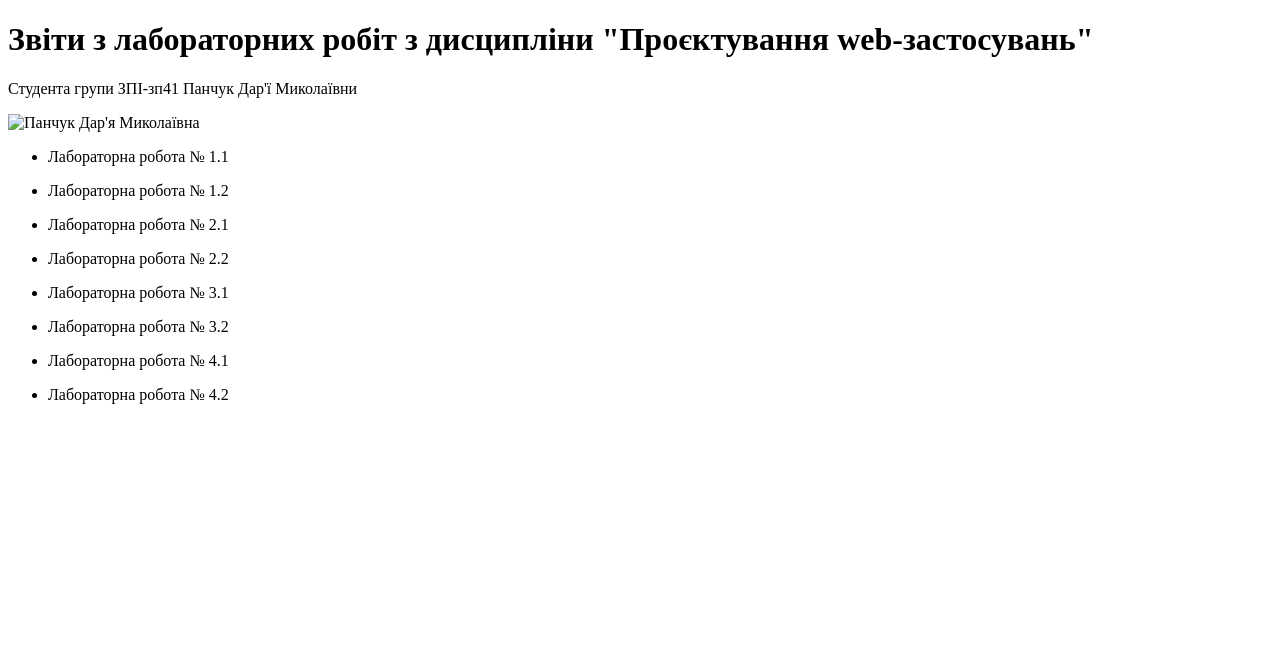
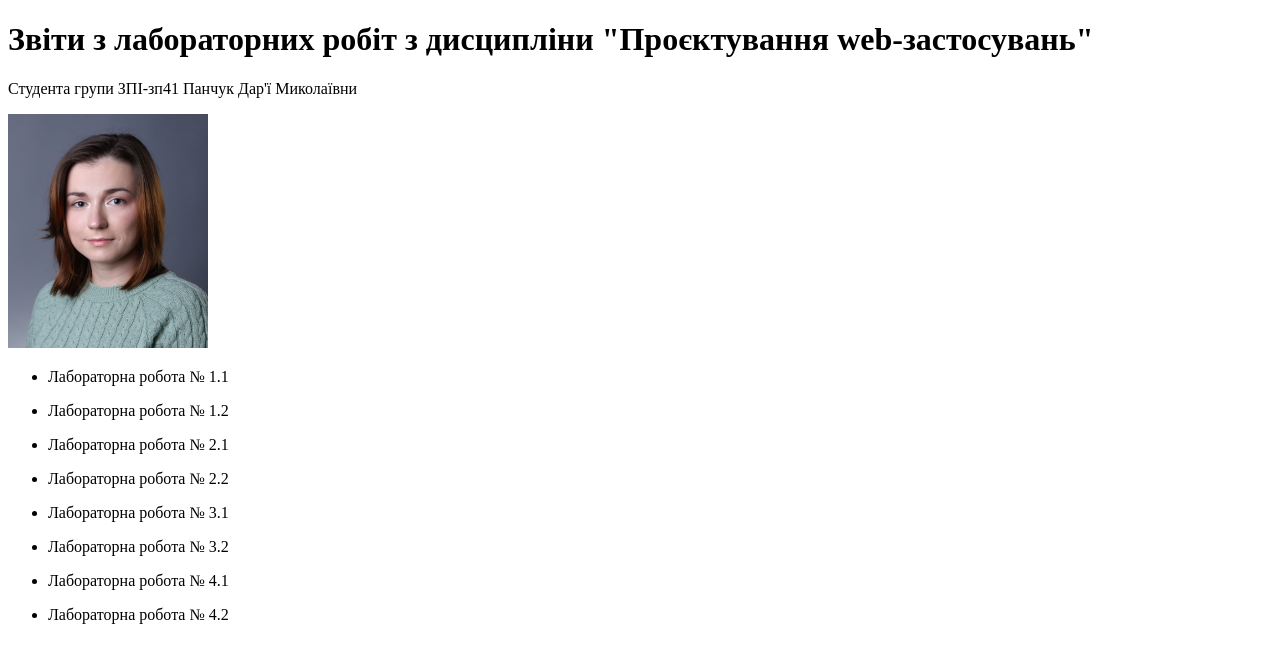
Before and after one commit to DariaPanchuk/reportApp, a plain HTML site: page index.html in a window 1280 px wide. Drawn offline with Linux system fonts and the light colour scheme; the site is published under a folder, as on GitHub Pages, so addresses that start at the root find nothing.

Commit message:
update index.html

```diff
--- a/index.html
+++ b/index.html
@@ -8,7 +8,7 @@
 <body>
     <h1>Звіти з лабораторних робіт з дисципліни "Проєктування web-застосувань"</h1>
     <p>Студента групи ЗПІ-зп41 <span>Панчук Дар'ї Миколаївни</span></p>
-    <img src="/img/PLR_1447.JPG" alt="Панчук Дар'я Миколаївна" width="200">
+    <img src="./img/PLR_1447.JPG" alt="Панчук Дар'я Миколаївна" width="200">
     <ul>
         <li>
             <p>Лабораторна робота № 1.1</p>
```
